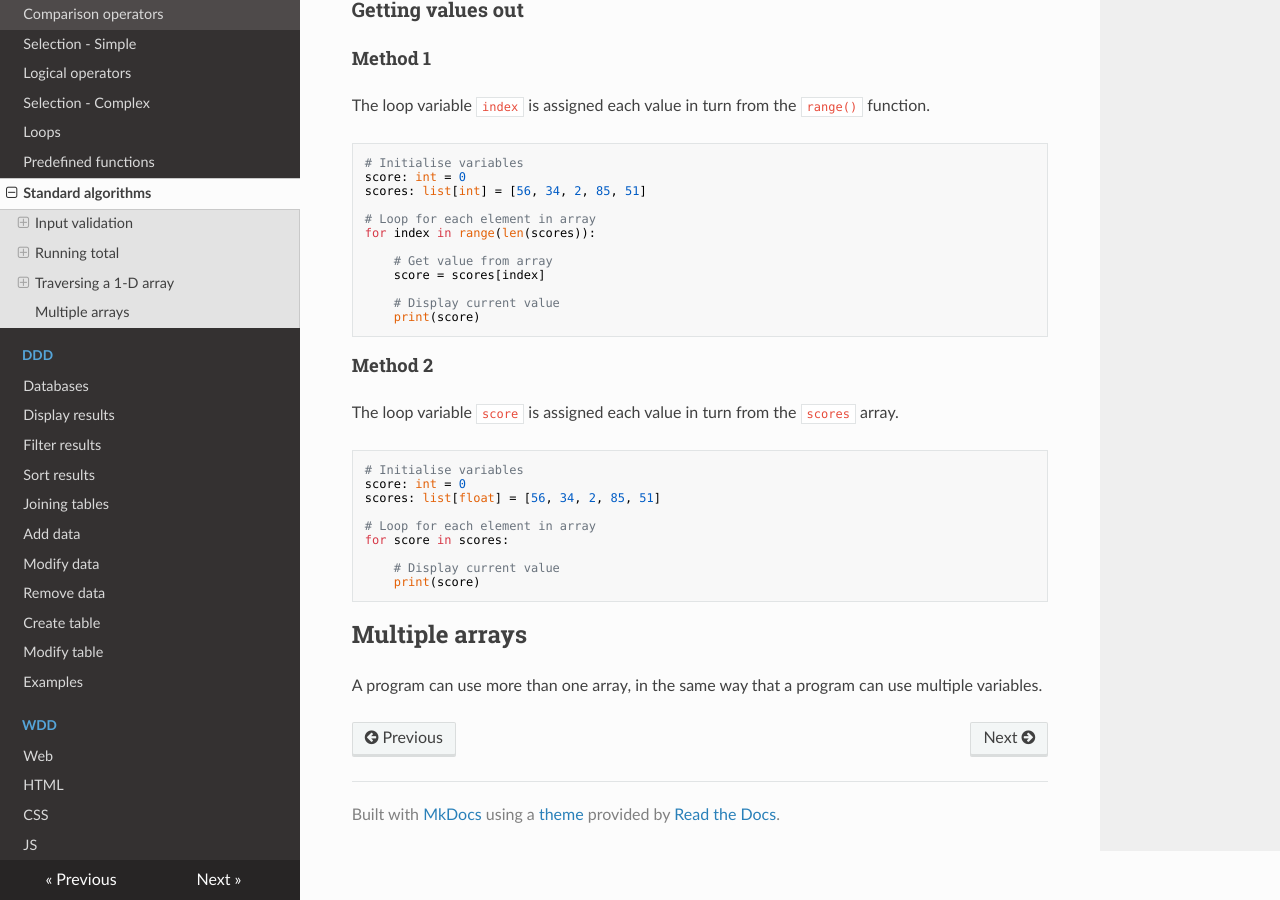
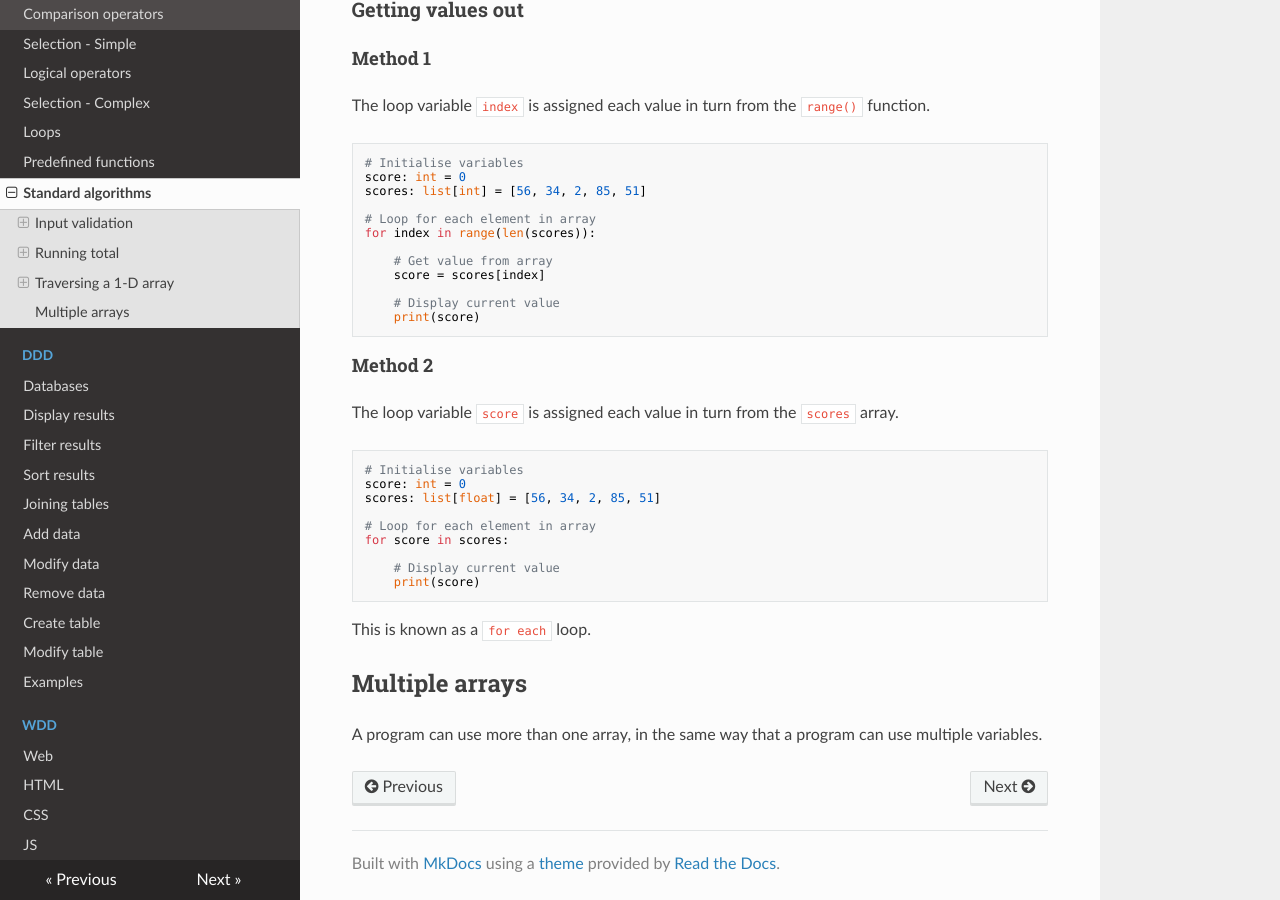
Before and after one commit to MrFriendCS/N5-CS, an MkDocs documentation site: the page built from docs/sdd/N5-CS-SDD-Standard-Algorithms.md, in a window 1280 px wide and 900 px high, scrolled down 2379 px. Built offline with MkDocs 1.6.1, drawn with Linux system fonts in a browser that asks for light colours; nearby versions of some CDN libraries.

Commit message:
Update N5-CS-SDD-Standard-Algorithms.md

````diff
--- a/docs/sdd/N5-CS-SDD-Standard-Algorithms.md
+++ b/docs/sdd/N5-CS-SDD-Standard-Algorithms.md
@@ -179,6 +179,8 @@ for score in scores:
     print(score)
 ```
 
+This is known as a `for each` loop.
+
 
 ## Multiple arrays
 
````
